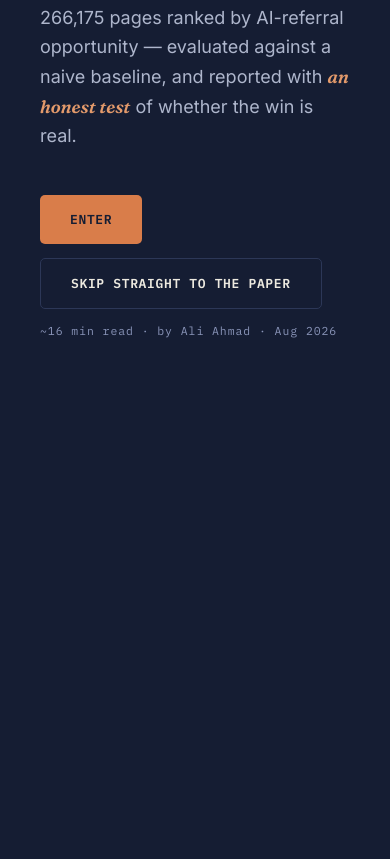
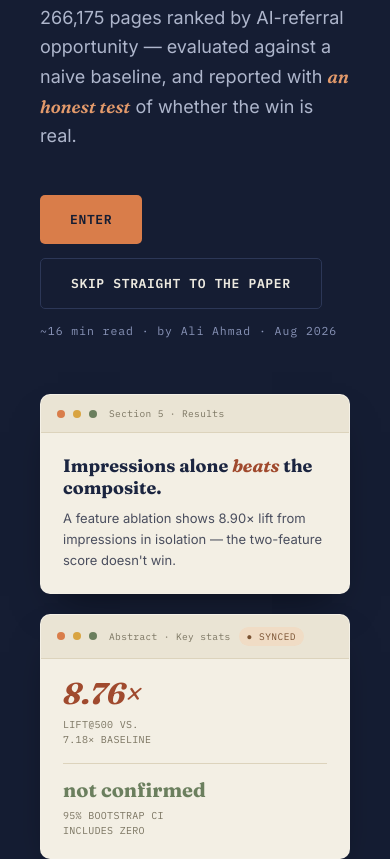
Before and after one commit to whozahm3d/flyrank-ml-internship, a plain HTML site: page docs/index.html in a window 390 px wide. Shown: the part 458-1317 px from the top of the page. Before the commit the page ends 844 px from the top, so only its background shows below. Drawn offline with Linux system fonts and the light colour scheme.

Commit message:
Add files via upload

```diff
--- a/docs/index.html
+++ b/docs/index.html
@@ -284,12 +284,50 @@
 
   @media (max-width:900px){
     h1{font-size:38px;}
-    .stage{display:none;}
     main{padding-top:80px;}
+
+    .stage{
+      position:static;
+      margin:56px 0 0;
+      padding-bottom:0;
+      display:flex;
+      flex-direction:column;
+      gap:20px;
+    }
+    .mock{
+      position:static;
+      width:100%;
+      max-width:100%;
+      transform:none !important;
+      box-shadow:0 20px 40px -18px rgba(0,0,0,0.5);
+    }
+    .mock-back, .mock-front{
+      width:100%;
+      top:auto;
+      left:auto;
+    }
+    .mock-chrome{flex-wrap:wrap;row-gap:6px;}
+    .mock-status{margin-left:0;}
+    .mock-back .mock-body{padding:22px 22px;}
+    .mock-back h2{font-size:19px;}
+    .mock-front .mock-body{
+      flex-direction:column;
+      gap:16px;
+      padding:20px 22px;
+    }
+    .stat-num{font-size:30px;}
+    .stat-block + .stat-block{
+      border-left:none;
+      padding-left:0;
+      border-top:1px solid #DCD3BC;
+      padding-top:16px;
+    }
   }
   @media (max-width:600px){
     header{flex-direction:column;align-items:flex-start;gap:10px;}
     .site-url{font-size:10.5px;}
+    .mock-back h2{font-size:18px;}
+    .mock-path{font-size:9.5px;}
   }
 </style>
 <!-- Privacy-friendly analytics via Plausible — sign up free at plausible.io,
```
